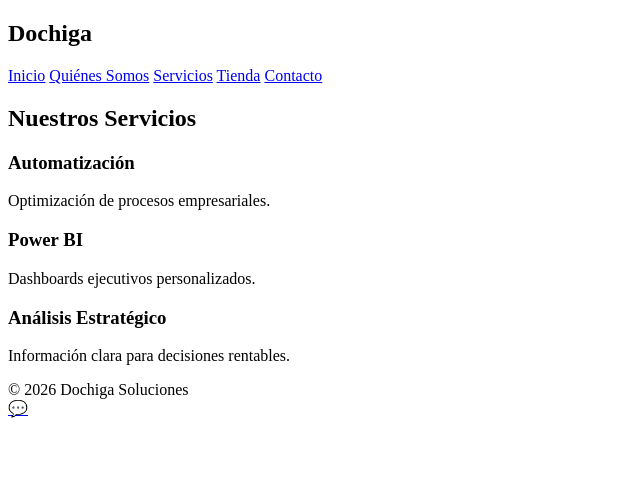
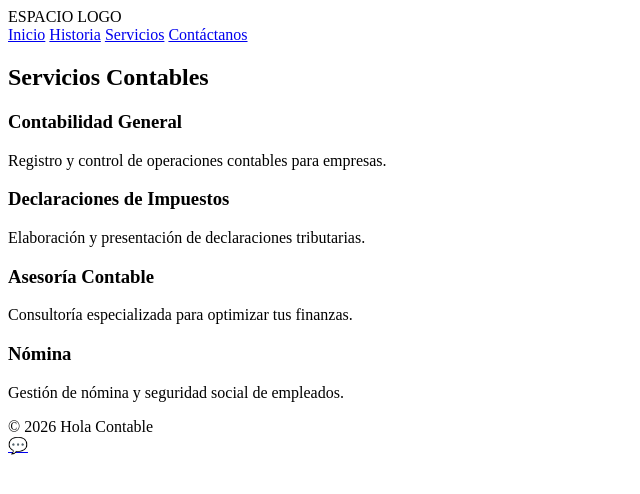
Before and after one commit to Holacontable/Inicio, a plain HTML site: page servicios.html in a window 1280 px wide. Shown: the whole page, without its empty margins (0-640 px from the left). Drawn offline with Linux system fonts and the light colour scheme.

Commit message:
Update servicios.html

```diff
--- a/servicios.html
+++ b/servicios.html
@@ -1,46 +1,65 @@
 <!DOCTYPE html>
-<html>
+<html lang="es">
 <head>
 <meta charset="UTF-8">
-<title>Servicios</title>
-<link rel="stylesheet" href="css/estilos.css">
+<title>Servicios - Hola Contable</title>
+<link rel="stylesheet" href="style.css">
 </head>
+
 <body>
 
+<header>
+
+<div class="logo">
+ESPACIO LOGO
+</div>
+
 <nav>
-    <h2>Dochiga</h2>
-    <div>
 <a href="index.html">Inicio</a>
-        <a href="nosotros.html">Quiénes Somos</a>
+<a href="historia.html">Historia</a>
 <a href="servicios.html">Servicios</a>
-        <a href="tienda.html">Tienda</a>
-        <a href="contacto.html">Contacto</a>
-    </div>
+<a href="contacto.html">Contáctanos</a>
 </nav>
 
-<section class="section">
-    <h1>Nuestros Servicios</h1>
-    <div class="cards">
+</header>
+
+<section class="container">
+
+<h1>Servicios Contables</h1>
+
+<div class="services">
+
 <div class="card">
-            <h3>Automatización</h3>
-            <p>Optimización de procesos empresariales.</p>
+<h3>Contabilidad General</h3>
+<p>Registro y control de operaciones contables para empresas.</p>
 </div>
+
 <div class="card">
-            <h3>Power BI</h3>
-            <p>Dashboards ejecutivos personalizados.</p>
+<h3>Declaraciones de Impuestos</h3>
+<p>Elaboración y presentación de declaraciones tributarias.</p>
 </div>
+
 <div class="card">
-            <h3>Análisis Estratégico</h3>
-            <p>Información clara para decisiones rentables.</p>
+<h3>Asesoría Contable</h3>
+<p>Consultoría especializada para optimizar tus finanzas.</p>
 </div>
+
+<div class="card">
+<h3>Nómina</h3>
+<p>Gestión de nómina y seguridad social de empleados.</p>
 </div>
+
+</div>
+
 </section>
 
 <footer>
-    © 2026 Dochiga Soluciones
+© 2026 Hola Contable
 </footer>
 
-<a href="https://wa.me/573186413008" target="_blank" class="whatsapp">💬</a>
-<script src="js/animaciones.js"></script>
+<a class="whatsapp" href="LINK_WHATSAPP_AQUI" target="_blank">
+💬
+</a>
+
 </body>
 </html>
```
Lines whose indentation alone changed are shown as unchanged.
